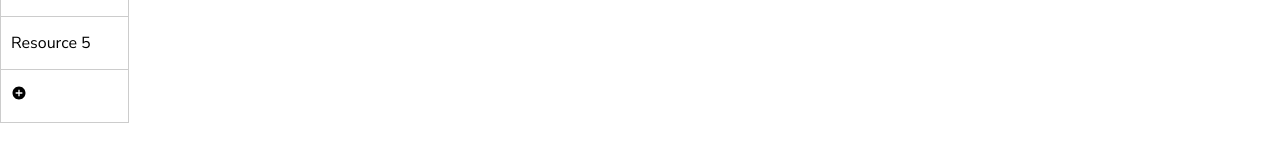
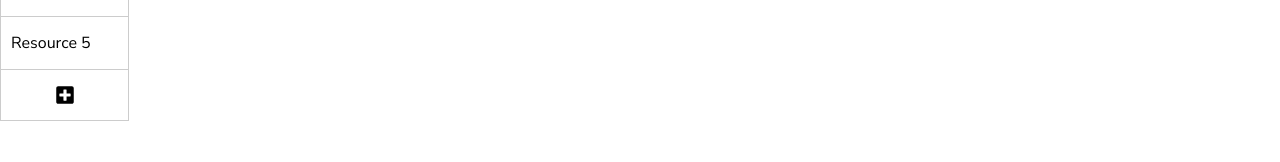
Before and after one commit to Mrityunjay383/calendar_timetine, a React app: page / in a window 1280 px wide. Shown: the part 268-430 px from the top of the page. Built offline with nearby package versions, Linux system fonts and the light colour scheme; the HTML template or start-up script is replaced by a standard one.

Commit message:
Add new resources Button Added

```diff
--- a/src/Components/ResourceSideBar/index.module.css
+++ b/src/Components/ResourceSideBar/index.module.css
@@ -11,3 +11,20 @@
     padding: 15px 10px;
     width: 10vw;
 }
+
+.addBtn{
+    border: 1px solid #ccc;
+    border-top: 0;
+    border-right: 0;
+    display: flex;
+    justify-content: center;
+    align-items: center;
+    padding: 15px 0;
+}
+.addBtn svg{
+    font-size: 20px;
+    cursor: pointer;
+}
+.addBtn svg:hover{
+    color: #007AFF;
+}
--- a/src/Components/ResourceSideBar/index.tsx
+++ b/src/Components/ResourceSideBar/index.tsx
@@ -1,12 +1,12 @@
-import { FC, useEffect, useRef } from "react";
+import { FC, useEffect, useRef, useState } from "react";
 import classes from "./index.module.css";
-import { IoMdAddCircle } from "react-icons/io";
+import { FaPlusSquare } from "react-icons/fa";
 
 interface Props {
   // userName: string;
 }
 
-const resources: string[] = [
+const initResources: string[] = [
   "Resource 1",
   "Resource 2",
   "Resource 3",
@@ -15,13 +15,16 @@ const resources: string[] = [
 ];
 
 const ResourceSideBar: FC<Props> = () => {
-  const elementRef = useRef<HTMLDivElement | null>(null);
+  const [resources, setResources] = useState<string[]>(initResources);
+
+  //Element of the Resource Column
+  const columnRef = useRef<HTMLDivElement | null>(null);
 
   //Disabling vertical scroll of the component
   useEffect(() => {
     const handleScroll = () => {
-      if (elementRef.current) {
-        elementRef.current.style.transform = `translateX(${window.scrollX}px)`;
+      if (columnRef.current) {
+        columnRef.current.style.transform = `translateX(${window.scrollX}px)`;
       }
     };
 
@@ -33,7 +36,7 @@ const ResourceSideBar: FC<Props> = () => {
   }, []);
 
   return (
-    <div ref={elementRef} className={classes.main}>
+    <div ref={columnRef} className={classes.main}>
       {resources.map((resource, i) => {
         return (
           <div key={i} className={classes.resource}>
@@ -42,8 +45,8 @@ const ResourceSideBar: FC<Props> = () => {
         );
       })}
 
-      <div className={classes.resource}>
-        <IoMdAddCircle />
+      <div className={classes.addBtn}>
+        <FaPlusSquare />
       </div>
     </div>
   );
```
